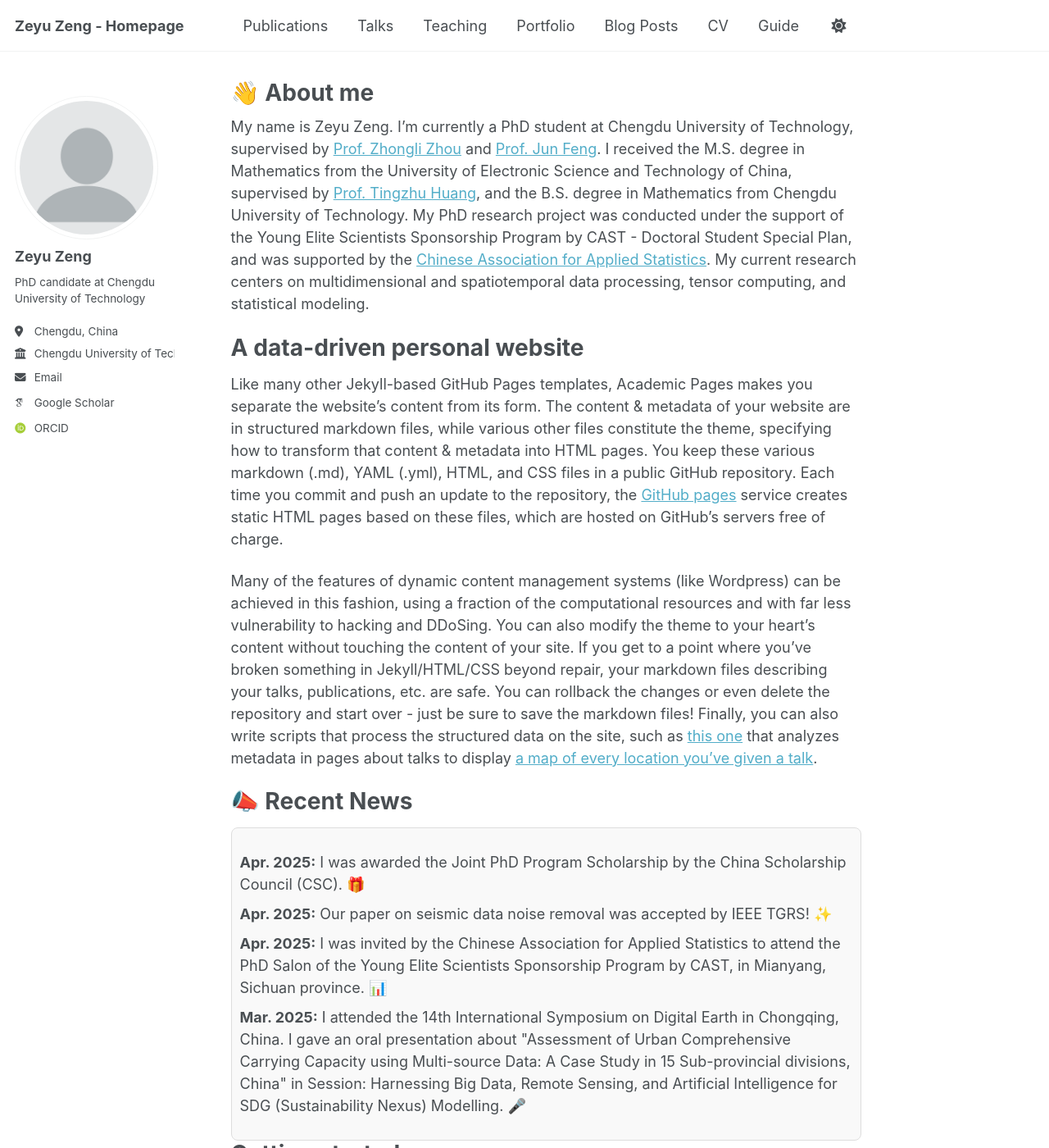
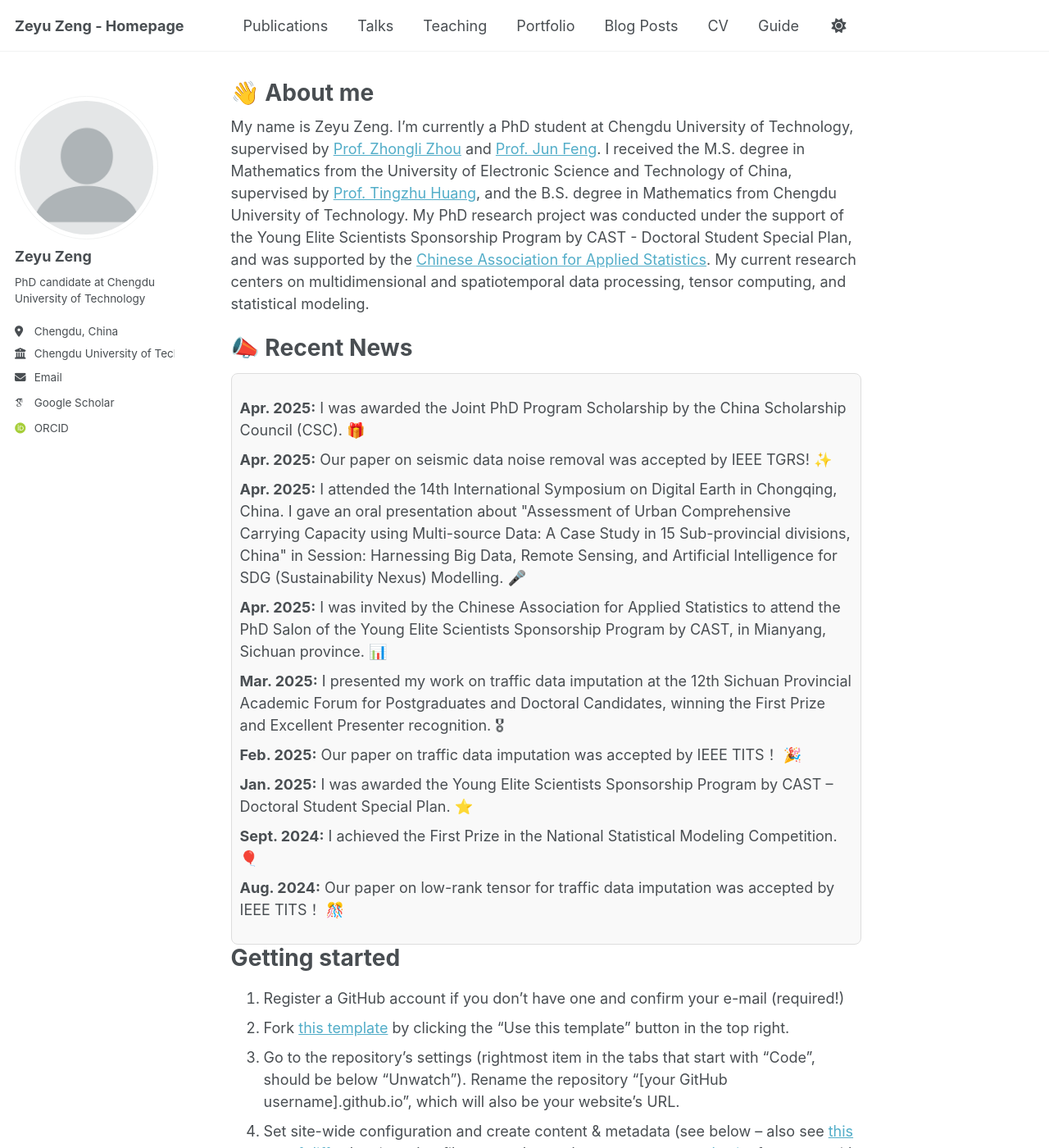
Before and after one commit to zengzeyu0704/zengzeyu0704.github.io, a Jekyll site: the page built from _pages/about.md, in a window 1280 px wide and 1400 px high. Shown: the whole window at 82% size. Built offline with Jekyll 4.4.1, drawn with Linux system fonts in a browser that asks for light colours; some web fonts are replaced.

Commit message:
Update about.md

```diff
--- a/_pages/about.md
+++ b/_pages/about.md
@@ -9,20 +9,19 @@ redirect_from:
 
 My name is Zeyu Zeng. I’m currently a PhD student at Chengdu University of Technology, supervised by [Prof. Zhongli Zhou](https://math.cdut.edu.cn/info/1175/3054.htm) and [Prof. Jun Feng](https://scholar.google.com.hk/citations?user=GXryEN8AAAAJ&hl=en&oi=sra). I received the M.S. degree in Mathematics from the University of Electronic Science and Technology of China, supervised by [Prof. Tingzhu Huang](https://www.math.uestc.edu.cn/info/1081/2041.htm), and the B.S. degree in Mathematics from Chengdu University of Technology. My PhD research project was conducted under the support of the Young Elite Scientists Sponsorship Program by CAST - Doctoral Student Special Plan, and was supported by the [Chinese Association for Applied Statistics](https://www.caas-net.org.cn/). My current research centers on multidimensional and spatiotemporal data processing, tensor computing, and statistical modeling.
 
-A data-driven personal website
-======
-Like many other Jekyll-based GitHub Pages templates, Academic Pages makes you separate the website's content from its form. The content & metadata of your website are in structured markdown files, while various other files constitute the theme, specifying how to transform that content & metadata into HTML pages. You keep these various markdown (.md), YAML (.yml), HTML, and CSS files in a public GitHub repository. Each time you commit and push an update to the repository, the [GitHub pages](https://pages.github.com/) service creates static HTML pages based on these files, which are hosted on GitHub's servers free of charge.
-
-Many of the features of dynamic content management systems (like Wordpress) can be achieved in this fashion, using a fraction of the computational resources and with far less vulnerability to hacking and DDoSing. You can also modify the theme to your heart's content without touching the content of your site. If you get to a point where you've broken something in Jekyll/HTML/CSS beyond repair, your markdown files describing your talks, publications, etc. are safe. You can rollback the changes or even delete the repository and start over - just be sure to save the markdown files! Finally, you can also write scripts that process the structured data on the site, such as [this one](https://github.com/academicpages/academicpages.github.io/blob/master/talkmap.ipynb) that analyzes metadata in pages about talks to display [a map of every location you've given a talk](https://academicpages.github.io/talkmap.html).
-
 📣 Recent News
 ======
-<div style="max-height: 750px; overflow-y: auto; padding: 10px; border: 1px solid #ddd; border-radius: 8px; background-color: #f9f9f9;">
+<div style="max-height: 1000px; overflow-y: auto; padding: 10px; border: 1px solid #ddd; border-radius: 8px; background-color: #f9f9f9;">
   <ul style="list-style-type: none; padding-left: 0;">
     <li><strong>Apr. 2025:</strong> I was awarded the Joint PhD Program Scholarship by the China Scholarship Council (CSC). 🎁</li>
     <li><strong>Apr. 2025:</strong> Our paper on seismic data noise removal was accepted by IEEE TGRS! ✨</li>
+    <li><strong>Apr. 2025:</strong> I attended the 14th International Symposium on Digital Earth in Chongqing, China. I gave an oral presentation about "Assessment of Urban Comprehensive Carrying Capacity using Multi-source Data: A Case Study in 15 Sub-provincial divisions, China" in Session: Harnessing Big Data, Remote Sensing, and Artificial Intelligence for SDG (Sustainability Nexus) Modelling. 🎤</li>
     <li><strong>Apr. 2025:</strong> I was invited by the Chinese Association for Applied Statistics to attend the PhD Salon of the Young Elite Scientists Sponsorship Program by CAST, in Mianyang, Sichuan province. 📊</li>
-    <li><strong>Mar. 2025:</strong> I attended the 14th International Symposium on Digital Earth in Chongqing, China. I gave an oral presentation about "Assessment of Urban Comprehensive Carrying Capacity using Multi-source Data: A Case Study in 15 Sub-provincial divisions, China" in Session: Harnessing Big Data, Remote Sensing, and Artificial Intelligence for SDG (Sustainability Nexus) Modelling. 🎤</li>
+    <li><strong>Mar. 2025:</strong> I presented my work on traffic data imputation at the 12th Sichuan Provincial Academic Forum for Postgraduates and Doctoral Candidates, winning the First Prize and Excellent Presenter recognition. 🎖</li>
+    <li><strong>Feb. 2025:</strong> Our paper on traffic data imputation was accepted by IEEE TITS！ 🎉</li>
+    <li><strong>Jan. 2025:</strong> I was awarded the Young Elite Scientists Sponsorship Program by CAST – Doctoral Student Special Plan. ⭐</li>
+    <li><strong>Sept. 2024:</strong> I achieved the First Prize in the National Statistical Modeling Competition. 🎈</li>
+    <li><strong>Aug. 2024:</strong> Our paper on low-rank tensor for traffic data imputation was accepted by IEEE TITS！ 🎊</li>
   </ul>
 </div>
 
```
